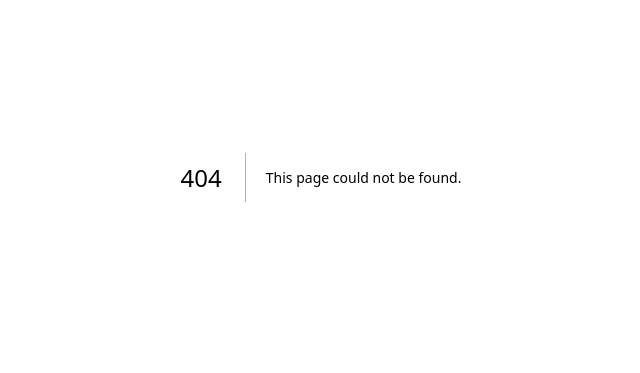
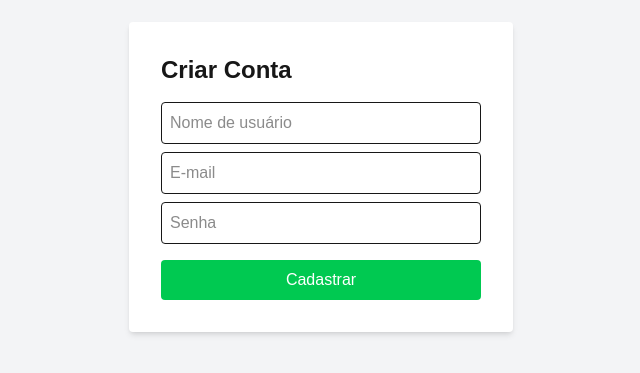
Before and after one commit to Joaremio/mini-twitter-frontend, a Next.js app: page /register in a window 1280 px wide. Before the commit this address had no page. Shown: the part 223-596 px from the top of the page, without its empty margins (319-959 px from the left). Built offline with nearby package versions, Linux system fonts and the light colour scheme.

Commit message:
feat: implement user registration and login with zod validation

```diff
--- /dev/null
+++ b/src/app/login/page.tsx
@@ -0,0 +1,99 @@
+"use client";
+
+import { useForm } from "react-hook-form";
+import { zodResolver } from "@hookform/resolvers/zod";
+import * as z from "zod";
+import { api } from "@/services/api";
+import { useRouter } from "next/navigation";
+import { useAuthStore } from "@/store/auth-store";
+
+const loginSchema = z.object({
+  email: z.string().email("Insira um e-mail válido"),
+  password: z.string().min(6, "A senha deve ter pelo menos 6 caracteres"),
+});
+
+type LoginForm = z.infer<typeof loginSchema>;
+
+export default function LoginPage() {
+  const router = useRouter();
+  const setUser = useAuthStore((state) => state.setUser);
+
+  const {
+    register,
+    handleSubmit,
+    formState: { errors, isSubmitting },
+  } = useForm<LoginForm>({
+    resolver: zodResolver(loginSchema),
+  });
+
+  const onSubmit = async (data: LoginForm) => {
+    try {
+      const response = await api.post("/auth/login", data);
+
+      const { token, user } = response.data;
+
+      localStorage.setItem("b2bit_token", token);
+
+      setUser(user);
+
+      router.push("/");
+    } catch (error: any) {
+      alert(
+        error.response?.data?.message ||
+          "Erro ao fazer login. Verifique suas credenciais.",
+      );
+    }
+  };
+
+  return (
+    <div className="flex min-h-screen items-center justify-center bg-gray-50 p-4">
+      <div className="w-full max-w-md space-y-8 rounded-lg bg-white p-8 shadow-md">
+        <h2 className="text-center text-3xl font-bold tracking-tight text-gray-900">
+          Entrar no Mini Twitter
+        </h2>
+
+        <form onSubmit={handleSubmit(onSubmit)} className="mt-8 space-y-6">
+          <div>
+            <label className="block text-sm font-medium text-gray-700">
+              E-mail
+            </label>
+            <input
+              {...register("email")}
+              type="email"
+              className="mt-1 block w-full rounded-md border border-gray-300 px-3 py-2 shadow-sm focus:border-blue-500 focus:outline-none"
+            />
+            {errors.email && (
+              <p className="mt-1 text-sm text-red-600">
+                {errors.email.message}
+              </p>
+            )}
+          </div>
+
+          <div>
+            <label className="block text-sm font-medium text-gray-700">
+              Senha
+            </label>
+            <input
+              {...register("password")}
+              type="password"
+              className="mt-1 block w-full rounded-md border border-gray-300 px-3 py-2 shadow-sm focus:border-blue-500 focus:outline-none"
+            />
+            {errors.password && (
+              <p className="mt-1 text-sm text-red-600">
+                {errors.password.message}
+              </p>
+            )}
+          </div>
+
+          <button
+            type="submit"
+            disabled={isSubmitting}
+            className="w-full rounded-md bg-blue-600 py-2 text-white hover:bg-blue-700 disabled:bg-gray-400 transition-colors"
+          >
+            {isSubmitting ? "Carregando..." : "Entrar"}
+          </button>
+        </form>
+      </div>
+    </div>
+  );
+}
--- /dev/null
+++ b/src/app/register/page.tsx
@@ -0,0 +1,86 @@
+"use client";
+
+import { useForm } from "react-hook-form";
+import { zodResolver } from "@hookform/resolvers/zod";
+import * as z from "zod";
+import { api } from "@/services/api";
+import { useRouter } from "next/navigation";
+
+const registerSchema = z.object({
+  name: z.string().min(3, "Nome deve ter no mínimo 3 caracteres"),
+  email: z.string().email("E-mail inválido"),
+  password: z.string().min(6, "Senha deve ter no mínimo 6 caracteres"),
+});
+
+type RegisterForm = z.infer<typeof registerSchema>;
+
+export default function RegisterPage() {
+  const router = useRouter();
+  const {
+    register,
+    handleSubmit,
+    formState: { errors },
+  } = useForm<RegisterForm>({
+    resolver: zodResolver(registerSchema),
+  });
+
+  const onSubmit = async (data: RegisterForm) => {
+    try {
+      await api.post("/auth/register", data, {
+        headers: {
+          "Content-Type": "application/json",
+        },
+      });
+      alert("Conta criada com sucesso!");
+      router.push("/login");
+    } catch (error: any) {
+      console.error(error.response?.data);
+      alert(error.response?.data?.message || "Erro ao registrar");
+    }
+  };
+
+  return (
+    <div className="flex min-h-screen items-center justify-center bg-gray-100">
+      <form
+        onSubmit={handleSubmit(onSubmit)}
+        className="p-8 bg-white rounded shadow-md w-96"
+      >
+        <h1 className="text-2xl font-bold mb-4">Criar Conta</h1>
+        <input
+          {...register("name")}
+          placeholder="Nome de usuário"
+          className="w-full mb-2 p-2 border rounded"
+        />
+        {errors.name && (
+          <p className="text-red-500 text-xs">{errors.name.message}</p>
+        )}
+
+        <input
+          {...register("email")}
+          placeholder="E-mail"
+          className="w-full mb-2 p-2 border rounded"
+        />
+        {errors.email && (
+          <p className="text-red-500 text-xs">{errors.email.message}</p>
+        )}
+
+        <input
+          {...register("password")}
+          type="password"
+          placeholder="Senha"
+          className="w-full mb-4 p-2 border rounded"
+        />
+        {errors.password && (
+          <p className="text-red-500 text-xs">{errors.password.message}</p>
+        )}
+
+        <button
+          type="submit"
+          className="w-full bg-green-500 text-white p-2 rounded hover:bg-green-600"
+        >
+          Cadastrar
+        </button>
+      </form>
+    </div>
+  );
+}
```
